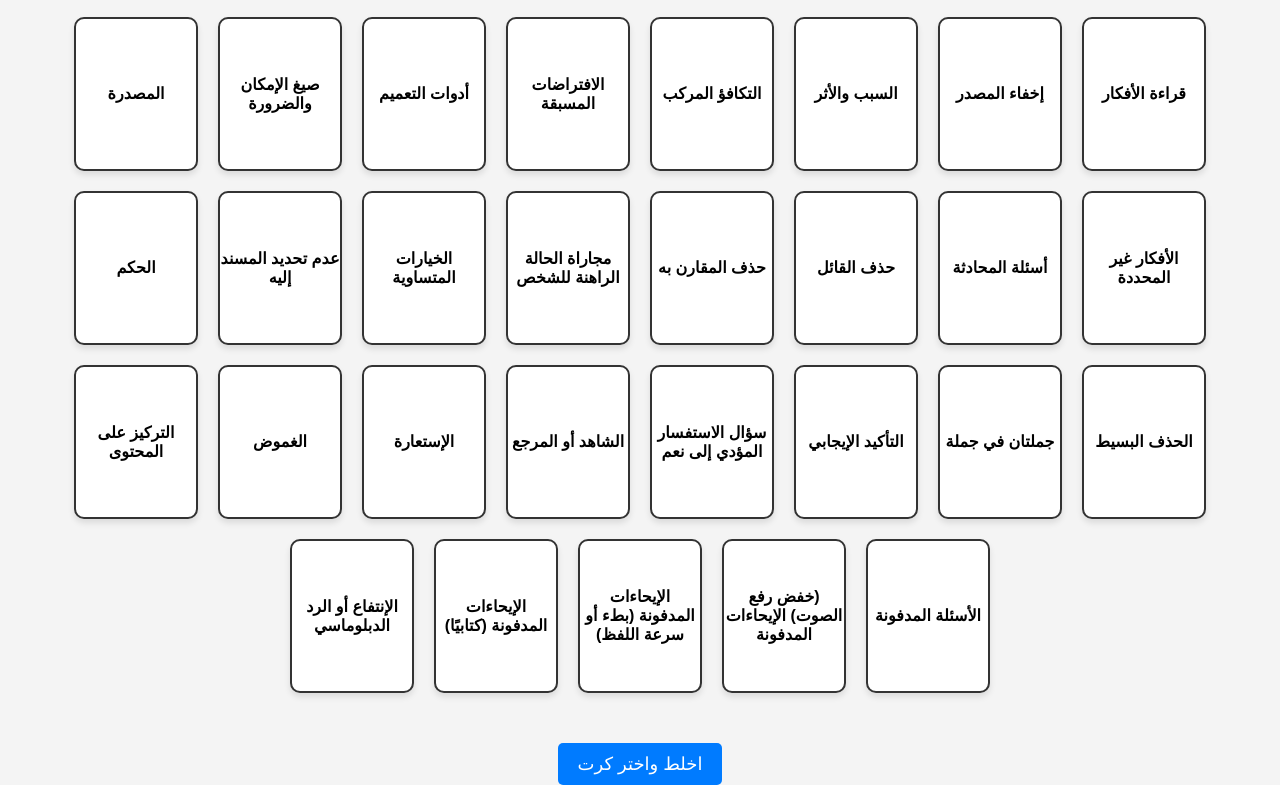
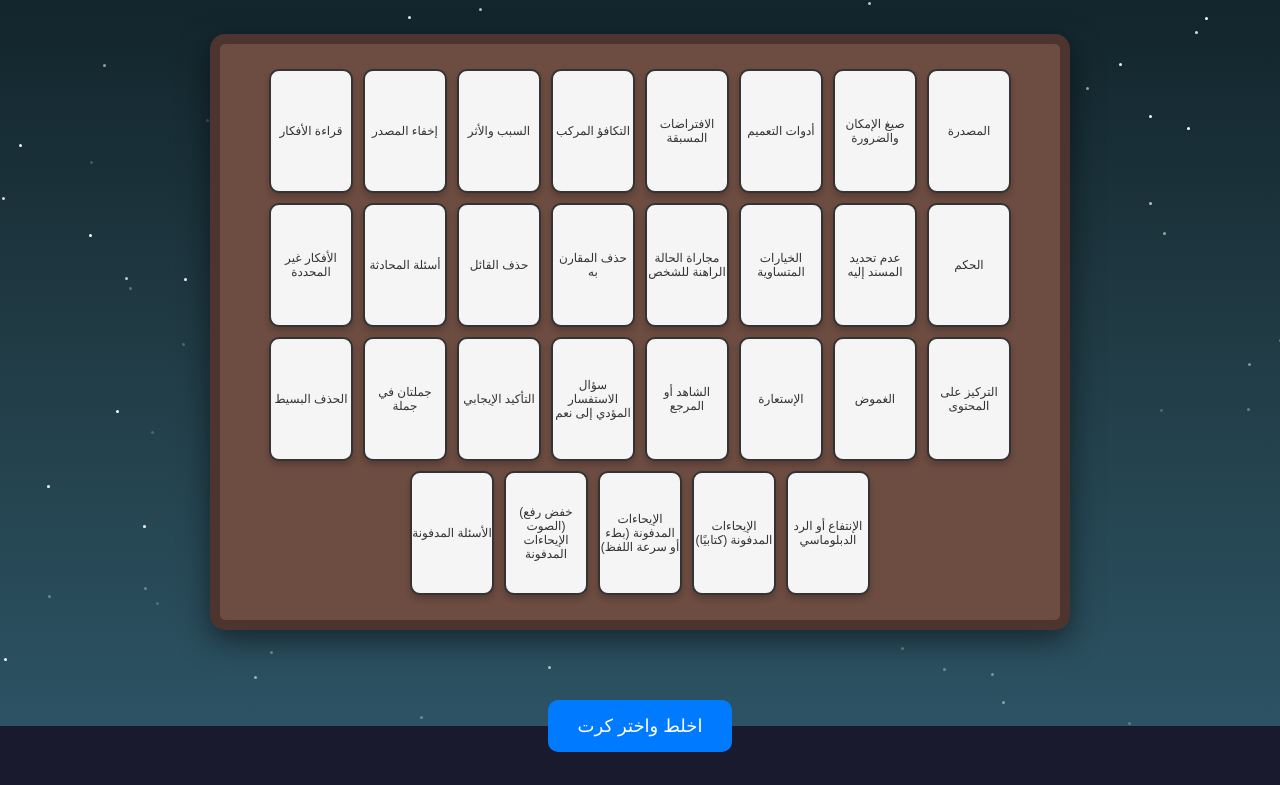
Before and after one commit to Clevery1994/Milton-Erikson-Language, a plain HTML site: page index.html in a window 1280 px wide. Shown: the part 74-859 px from the top of the page. After the commit the page ends 826 px from the top, so only its background shows below. Drawn offline with Linux system fonts and the light colour scheme.

Commit message:
Update index.html

```diff
--- a/index.html
+++ b/index.html
@@ -3,68 +3,120 @@
 <head>
     <meta charset="UTF-8">
     <meta name="viewport" content="width=device-width, initial-scale=1.0">
-    <title>لغة ميلتون</title>
+    <title>لغة ميلتون </title>
     <style>
         body {
-            font-family: 'Arial', sans-serif;
-            text-align: center;
             margin: 0;
             padding: 0;
-            background-color: #f4f4f4;
-            direction: rtl; /* Set direction to right-to-left */
+            font-family: Arial, sans-serif;
+            background-color: #1a1a2e;
+            color: white;
+            text-align: center;
+            overflow: hidden;
         }
+
+        h1 {
+            margin: 20px 0;
+        }
+
+        .background {
+            position: fixed;
+            top: 0;
+            left: 0;
+            width: 100%;
+            height: 100%;
+            z-index: -1;
+            background: linear-gradient(to bottom, #0f2027, #203a43, #2c5364);
+            overflow: hidden;
+        }
+
+        .background .star {
+            position: absolute;
+            width: 3px;
+            height: 3px;
+            background: white;
+            border-radius: 50%;
+            animation: twinkling 2s infinite;
+        }
+
+        @keyframes twinkling {
+            0%, 100% {
+                opacity: 0.2;
+            }
+            50% {
+                opacity: 1;
+            }
+        }
+
         .table {
+            width: 80%;
+            max-width: 800px;
+            margin: 50px auto;
+            background: #6d4c41; /* Brown wooden table color */
+            border: 10px solid #4e342e;
+            border-radius: 15px;
+            padding: 20px;
             display: flex;
             flex-wrap: wrap;
             justify-content: center;
-            margin: 20px;
+            box-shadow: 0 10px 30px rgba(0, 0, 0, 0.5);
         }
+
         .card {
-            width: 120px;
-            height: 150px;
-            margin: 10px;
+            width: 80px;
+            height: 120px;
+            background: #f5f5f5;
             border: 2px solid #333;
             border-radius: 10px;
+            margin: 5px;
             display: flex;
+            justify-content: center;
             align-items: center;
-            justify-content: center;
-            font-size: 16px;
-            font-weight: bold;
-            background-color: #fff;
-            box-shadow: 0 4px 6px rgba(0, 0, 0, 0.1);
-            cursor: pointer;
-            transition: transform 0.3s;
             text-align: center;
+            font-size: 12px;
+            color: #333;
+            box-shadow: 0 4px 6px rgba(0, 0, 0, 0.2);
+            transition: transform 0.3s, box-shadow 0.3s;
         }
+
         .card:hover {
             transform: scale(1.1);
+            box-shadow: 0 8px 12px rgba(0, 0, 0, 0.3);
         }
+
         .shuffle-btn {
-            padding: 10px 20px;
+            background-color: #007BFF;
+            color: white;
+            border: none;
+            padding: 15px 30px;
+            border-radius: 10px;
             font-size: 18px;
             margin-top: 20px;
-            border: none;
-            background-color: #007BFF;
-            color: white;
             cursor: pointer;
-            border-radius: 5px;
+            transition: background-color 0.3s;
         }
+
         .shuffle-btn:hover {
             background-color: #0056b3;
+        }
+
+        .chosen-card {
+            background-color: #ffc107;
+            color: black;
         }
     </style>
 </head>
 <body>
-    <h1>لعبة اختيار بطاقات ميلتون</h1>
+    <h1>لعبة اختيار الكروت</h1>
+    <div class="background" id="background"></div>
     <div class="table" id="table"></div>
-    <button class="shuffle-btn" onclick="shuffleCards()">اخلط واختر كرت</button>
+    <button class="shuffle-btn" onclick="shuffleAndPick()">اخلط واختر كرت</button>
 
     <!-- Audio Files -->
     <audio id="shuffle-sound" src="shuffle.mp3"></audio>
     <audio id="clap-sound" src="clap.mp3"></audio>
 
     <script>
-        // Arabic cards array
         const cards = [
             "قراءة الأفكار", "إخفاء المصدر", "السبب والأثر", "التكافؤ المركب", "الافتراضات المسبقة",
             "أدوات التعميم", "صيغ الإمكان والضرورة", "المصدرة", "الأفكار غير المحددة", "أسئلة المحادثة",
@@ -75,57 +127,65 @@
             "الإيحاءات المدفونة (بطء أو سرعة اللفظ)", "الإيحاءات المدفونة (كتابيًا)", "الإنتفاع أو الرد الدبلوماسي"
         ];
 
-        // Get references to DOM elements
         const table = document.getElementById('table');
         const shuffleSound = document.getElementById('shuffle-sound');
         const clapSound = document.getElementById('clap-sound');
+        const background = document.getElementById('background');
 
-        // Function to display cards on the table
-        function displayCards(cardList) {
-            table.innerHTML = ''; // Clear existing cards
-            cardList.forEach((card, index) => {
+        // Display cards
+        function displayCards() {
+            table.innerHTML = '';
+            cards.forEach(card => {
                 const cardElement = document.createElement('div');
-                cardElement.classList.add('card');
+                cardElement.className = 'card';
                 cardElement.textContent = card;
                 table.appendChild(cardElement);
             });
         }
 
-        // Fisher-Yates Shuffle Algorithm
-        function shuffleArray(array) {
-            for (let i = array.length - 1; i > 0; i--) {
-                const j = Math.floor(Math.random() * (i + 1));
-                [array[i], array[j]] = [array[j], array[i]];
-            }
-            return array;
-        }
-
-        // Function to shuffle cards and pick a random one
-        function shuffleCards() {
+        // Shuffle logic
+        function shuffleAndPick() {
             // Play shuffle sound
             shuffleSound.play();
 
-            // Shuffle the cards
-            const shuffled = shuffleArray([...cards]);
+            // Add shuffle animation
+            const interval = setInterval(() => {
+                const shuffled = cards.sort(() => Math.random() - 0.5);
+                table.innerHTML = '';
+                shuffled.forEach(card => {
+                    const cardElement = document.createElement('div');
+                    cardElement.className = 'card';
+                    cardElement.textContent = card;
+                    table.appendChild(cardElement);
+                });
+            }, 100);
 
-            // Display shuffled cards with animation effect
-            displayCards(shuffled);
-
-            // Simulate delay for picking a random card
+            // Stop shuffle and choose a random card after 3 seconds
             setTimeout(() => {
-                // Pick a random card
-                const randomCard = shuffled[Math.floor(Math.random() * shuffled.length)];
-
-                // Highlight chosen card
-                table.innerHTML = `<div class="card" style="background-color: #ffc107; color: #000;">${randomCard}</div>`;
+                clearInterval(interval);
+                const chosenCard = cards[Math.floor(Math.random() * cards.length)];
+                table.innerHTML = `<div class="card chosen-card">${chosenCard}</div>`;
 
                 // Play clap sound
                 clapSound.play();
-            }, 2000); // 2-second delay for shuffle effect
+            }, 3000);
         }
 
-        // Initial rendering of cards
-        displayCards(cards);
+        // Star background animation
+        function createStars() {
+            for (let i = 0; i < 100; i++) {
+                const star = document.createElement('div');
+                star.className = 'star';
+                star.style.top = `${Math.random() * 100}%`;
+                star.style.left = `${Math.random() * 100}%`;
+                star.style.animationDuration = `${Math.random() * 3 + 2}s`;
+                background.appendChild(star);
+            }
+        }
+
+        // Initialize
+        displayCards();
+        createStars();
     </script>
 </body>
 </html>
```
